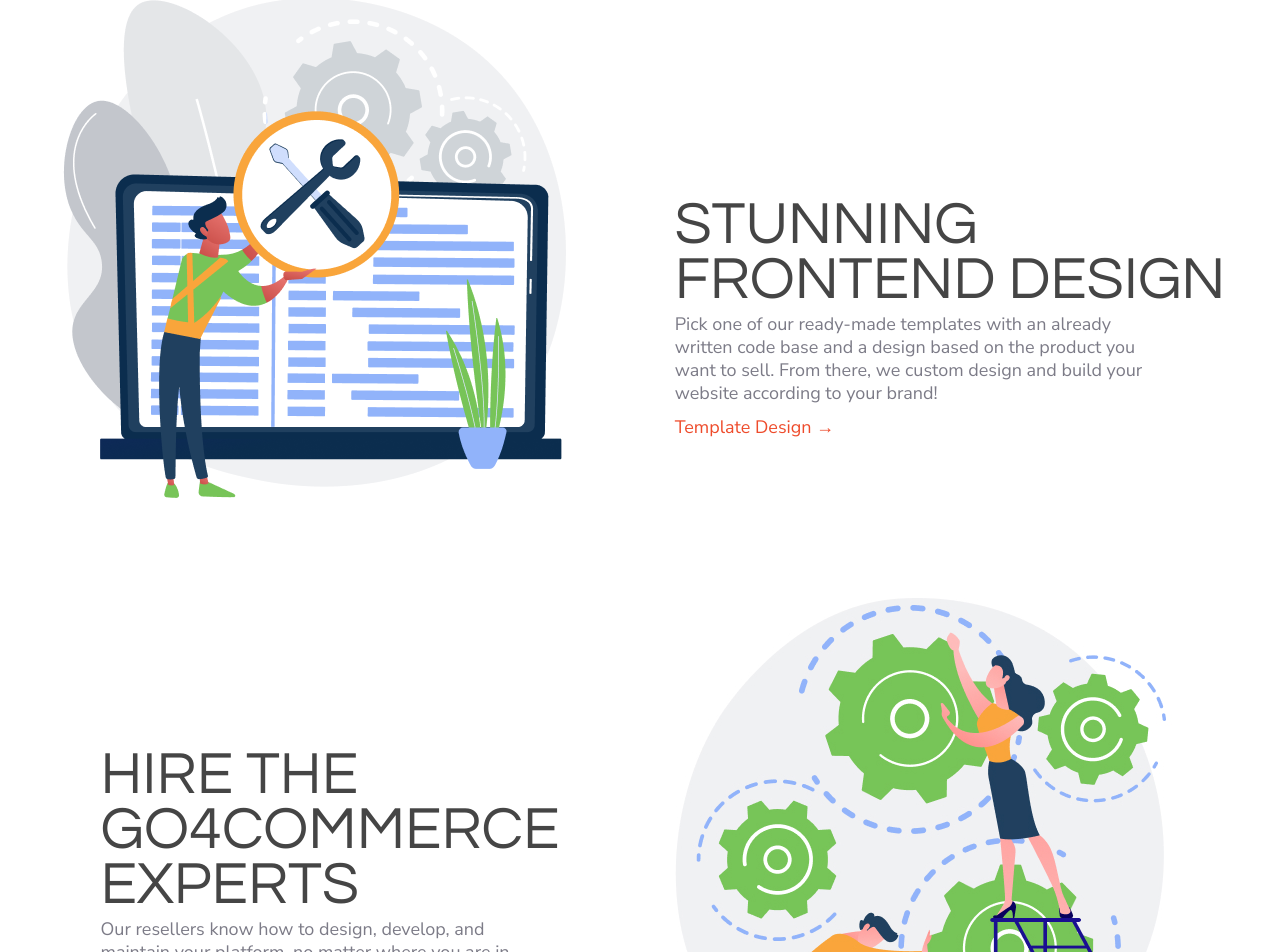
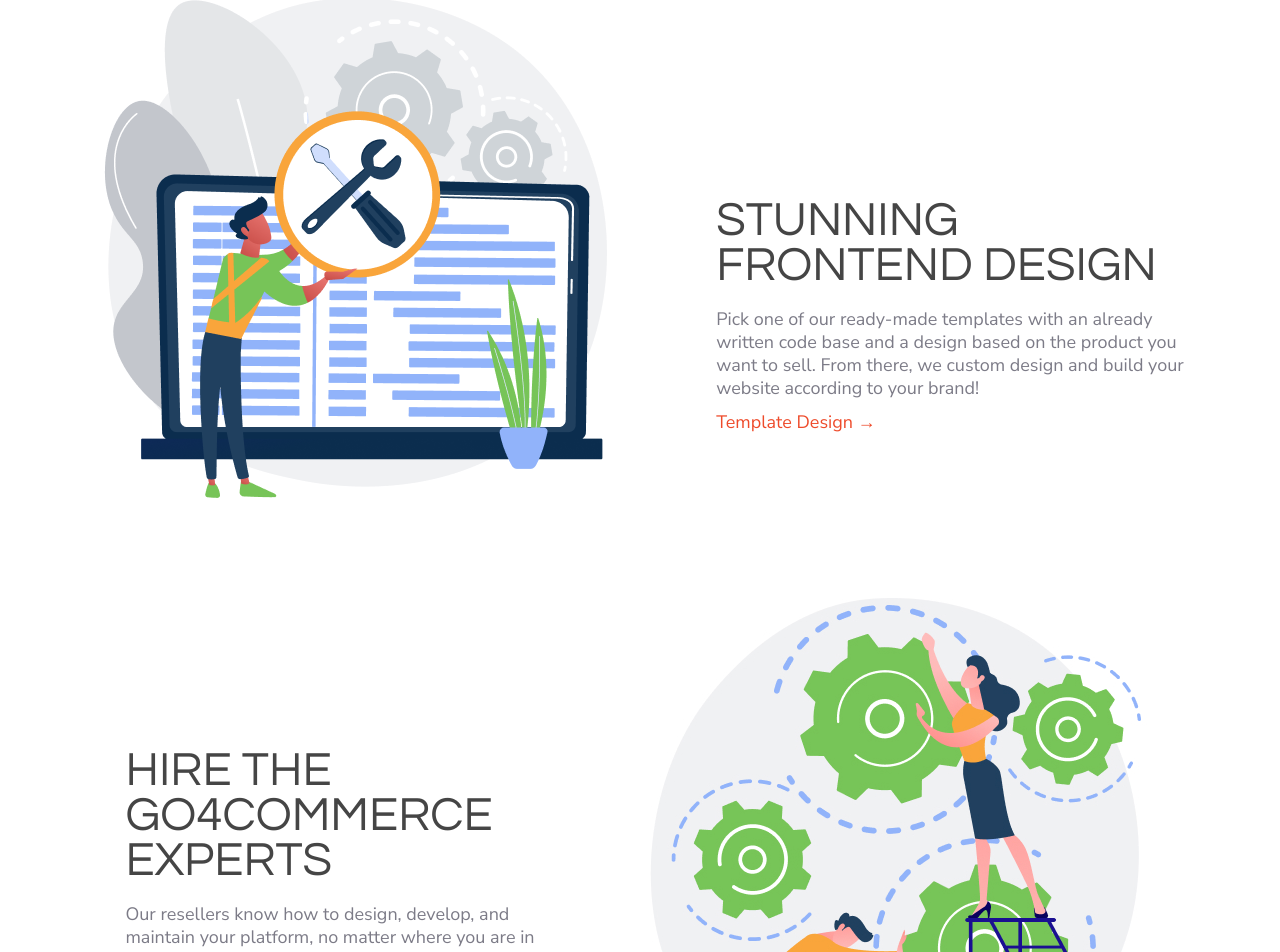
Before and after one commit to Bushman22/Go4Commerce, a SvelteKit app: page / in a window 1280 px wide. Shown: the part 2139-3091 px from the top of the page. Built offline with nearby package versions, Linux system fonts and the light colour scheme.

Commit message:
edited front

```diff
--- a/src/routes/+page.svelte
+++ b/src/routes/+page.svelte
@@ -106,7 +106,7 @@
     <div class ="frontend">
         <img class= "img3" src ="\images\homepage stunning frontend illustration.png" alt="fontend">
         <div class ="frontendpara">
-            <h1>STUNNING <br/> FRONTEND DESIGN</h1>
+            <h2>STUNNING <br/> FRONTEND DESIGN</h2>
             <p>Pick one of our ready-made templates with an already<br/>
                  written code base and a design based on the product you<br/>
                   want to sell. From there, we custom design and build your<br/>
@@ -116,7 +116,7 @@
      </div>
             <div class ="hire">
                 <div class ="hirepara">
-                    <h1>HIRE THE <br/> GO4COMMERCE <br/> EXPERTS</h1>
+                    <h2>HIRE THE <br/> GO4COMMERCE <br/> EXPERTS</h2>
                     <p> Our resellers know how to design, develop, and <br/>
                         maintain your platform, no matter where you are in<br/>
                          the world.</p>
```
